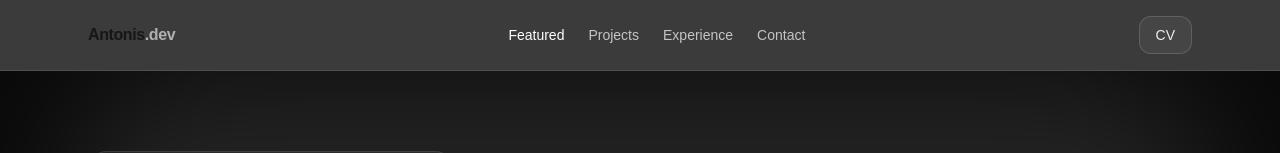
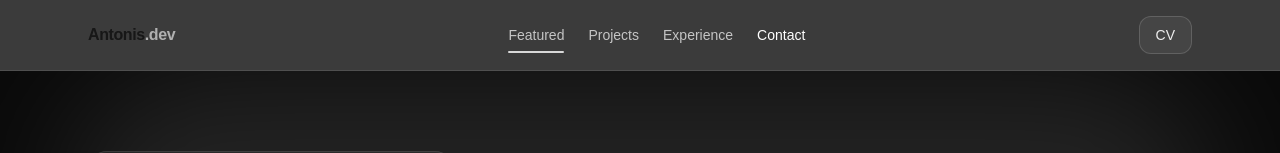
Before and after one commit to RoussosAdo/antonis-portfolio, a Next.js app: page / in a window 1280 px wide. Shown: the top 153 px of the page. Built offline with nearby package versions, Linux system fonts and the light colour scheme.

Commit message:
Navbar Updates

```diff
--- a/components/Navbar.tsx
+++ b/components/Navbar.tsx
@@ -2,54 +2,181 @@
 
 import Link from "next/link";
 import { usePathname } from "next/navigation";
-import { useState } from "react";
+import { useEffect, useLayoutEffect, useMemo, useRef, useState } from "react";
 import useActiveSection from "@/components/useActiveSection";
+
+type Key = "featured" | "projects" | "experience" | "contact";
 
 export default function Navbar() {
   const pathname = usePathname();
   const [open, setOpen] = useState(false);
 
-  // active section μόνο στην Home
-  const activeSection = useActiveSection(["projects", "experience", "contact"]);
   const onHome = pathname === "/";
+  const activeSection = useActiveSection(["projects", "experience", "contact"], 140);
 
-  const isActive = (id: "projects" | "experience" | "contact") =>
-    onHome && activeSection === id;
+  // Hash για instant active όταν πατάς anchor
+  const [hash, setHash] = useState<string>("");
+
+  useEffect(() => {
+    const sync = () => setHash(window.location.hash || "");
+    sync();
+    window.addEventListener("hashchange", sync);
+    return () => window.removeEventListener("hashchange", sync);
+  }, []);
+
+  const activeKey: Key = useMemo(() => {
+    if (pathname === "/projects") return "projects";
+
+    if (onHome) {
+      // 1) hash priority (instant)
+      if (hash === "#contact") return "contact";
+      if (hash === "#experience") return "experience";
+      if (hash === "#projects") return "featured";
+
+      // 2) scrollspy
+      if (activeSection === "contact") return "contact";
+      if (activeSection === "experience") return "experience";
+      return "featured";
+    }
+
+    return "featured";
+  }, [pathname, onHome, hash, activeSection]);
 
   const linkClass = (active: boolean) =>
     `transition ${active ? "text-white" : "text-white/70 hover:text-white"}`;
+
+  // ----- Underline (dynamic, centered) -----
+  const navRef = useRef<HTMLDivElement | null>(null);
+  const linkRefs = useRef<Record<Key, HTMLAnchorElement | null>>({
+    featured: null,
+    projects: null,
+    experience: null,
+    contact: null,
+  });
+
+  const [underline, setUnderline] = useState<{ left: number; width: number; opacity: number }>({
+    left: 0,
+    width: 0,
+    opacity: 0,
+  });
+
+  const updateUnderline = () => {
+    const container = navRef.current;
+    const el = linkRefs.current[activeKey];
+
+    if (!container || !el) {
+      setUnderline((u) => ({ ...u, opacity: 0 }));
+      return;
+    }
+
+    const cRect = container.getBoundingClientRect();
+    const r = el.getBoundingClientRect();
+
+    // Centered underline: use a bit smaller than text width (looks premium)
+    const targetWidth = Math.max(18, Math.round(r.width));
+    const centerX = r.left - cRect.left + r.width / 2;
+    const left = Math.round(centerX - targetWidth / 2);
+
+    setUnderline({ left, width: targetWidth, opacity: 1 });
+  };
+
+  // useLayoutEffect για να μετράει σωστά πριν το paint
+  useLayoutEffect(() => {
+    updateUnderline();
+    // eslint-disable-next-line react-hooks/exhaustive-deps
+  }, [activeKey]);
+
+  useEffect(() => {
+    const onResize = () => updateUnderline();
+    window.addEventListener("resize", onResize);
+
+    // Fonts μπορεί να φορτώνουν μετά → ξαναμέτρα
+    const t = window.setTimeout(() => updateUnderline(), 50);
+
+    return () => {
+      window.removeEventListener("resize", onResize);
+      window.clearTimeout(t);
+    };
+    // eslint-disable-next-line react-hooks/exhaustive-deps
+  }, []);
+
+  // Click helpers
+  const goHash = (h: "#projects" | "#experience" | "#contact") => {
+    setHash(h);
+    setOpen(false);
+  };
 
   return (
     <header className="sticky top-0 z-50 border-b border-white/10 bg-neutral-950/80 backdrop-blur">
       <nav className="mx-auto flex max-w-6xl items-center justify-between px-6 py-4">
         {/* LOGO */}
-        <Link href="/" className="font-semibold tracking-tight">
+        <Link
+          href="/"
+          className="font-semibold tracking-tight"
+          onClick={() => setOpen(false)}
+        >
           Antonis<span className="text-white/60">.dev</span>
         </Link>
 
         {/* DESKTOP NAV */}
-        <div className="hidden items-center gap-6 text-sm sm:flex">
-          {/* Anchor links = <a> */}
-          <Link href="/#projects" className={linkClass(isActive("projects"))}>
+        <div ref={navRef} className="relative hidden items-center gap-6 text-sm sm:flex">
+          <span
+            className="pointer-events-none absolute -bottom-2 h-0.5 rounded-full bg-white/80 transition-all duration-300"
+            style={{
+              left: underline.left,
+              width: underline.width,
+              opacity: underline.opacity,
+            }}
+          />
+
+          <Link
+            href="/#projects"
+            ref={(el) => {
+              linkRefs.current.featured = el;
+            }}
+            onClick={() => goHash("#projects")}
+            className={linkClass(activeKey === "featured")}
+          >
             Featured
           </Link>
 
-          {/* Page route = <Link> */}
-          <Link href="/projects" className={linkClass(pathname === "/projects")}>
+          <Link
+            href="/projects"
+            ref={(el) => {
+              linkRefs.current.projects = el;
+            }}
+            onClick={() => setOpen(false)}
+            className={linkClass(activeKey === "projects")}
+          >
             Projects
           </Link>
 
-          <Link href="/#experience" className={linkClass(isActive("experience"))}>
+          <Link
+            href="/#experience"
+            ref={(el) => {
+              linkRefs.current.experience = el;
+            }}
+            onClick={() => goHash("#experience")}
+            className={linkClass(activeKey === "experience")}
+          >
             Experience
           </Link>
 
-          <Link href="/#contact" className={linkClass(isActive("contact"))}>
+          <Link
+            href="/#contact"
+            ref={(el) => {
+              linkRefs.current.contact = el;
+            }}
+            onClick={() => goHash("#contact")}
+            className={linkClass(activeKey === "contact")}
+          >
             Contact
           </Link>
         </div>
 
         {/* RIGHT ACTIONS */}
         <div className="flex items-center gap-3">
+          {/* PDF: external/static asset OK with <a> */}
           <a
             href="/CV-Roussos-Antonios.pdf"
             target="_blank"
@@ -59,7 +186,6 @@ export default function Navbar() {
             CV
           </a>
 
-          {/* MOBILE MENU BUTTON */}
           <button
             onClick={() => setOpen((v) => !v)}
             className="rounded-lg border border-white/15 bg-white/5 p-2 text-white sm:hidden"
@@ -76,8 +202,8 @@ export default function Navbar() {
           <div className="flex flex-col gap-4 px-6 py-6 text-sm">
             <Link
               href="/#projects"
-              onClick={() => setOpen(false)}
-              className={linkClass(isActive("projects"))}
+              onClick={() => goHash("#projects")}
+              className={linkClass(activeKey === "featured")}
             >
               Featured
             </Link>
@@ -85,23 +211,23 @@ export default function Navbar() {
             <Link
               href="/projects"
               onClick={() => setOpen(false)}
-              className={linkClass(pathname === "/projects")}
+              className={linkClass(activeKey === "projects")}
             >
               Projects
             </Link>
 
             <Link
               href="/#experience"
-              onClick={() => setOpen(false)}
-              className={linkClass(isActive("experience"))}
+              onClick={() => goHash("#experience")}
+              className={linkClass(activeKey === "experience")}
             >
               Experience
             </Link>
 
             <Link
               href="/#contact"
-              onClick={() => setOpen(false)}
-              className={linkClass(isActive("contact"))}
+              onClick={() => goHash("#contact")}
+              className={linkClass(activeKey === "contact")}
             >
               Contact
             </Link>
--- /dev/null
+++ b/components/ScrollTopOnLoad.tsx
@@ -0,0 +1,20 @@
+"use client";
+
+import { useEffect } from "react";
+import { usePathname } from "next/navigation";
+
+export default function ScrollTopOnLoad() {
+  const pathname = usePathname();
+
+  useEffect(() => {
+    // Σε route change (πχ /projects -> /) κάνε reset.
+    // Αν υπάρχει hash, άστο να γίνει scroll από το browser/anchor.
+    if (typeof window === "undefined") return;
+
+    if (!window.location.hash) {
+      window.scrollTo({ top: 0, left: 0, behavior: "auto" });
+    }
+  }, [pathname]);
+
+  return null;
+}
--- a/components/useActiveSection.ts
+++ b/components/useActiveSection.ts
@@ -2,31 +2,33 @@
 
 import { useEffect, useState } from "react";
 
-export default function useActiveSection(sectionIds: string[]) {
-  const [active, setActive] = useState<string>("");
+export default function useActiveSection(sectionIds: string[], offsetPx = 120) {
+  const [active, setActive] = useState<string>(sectionIds[0] ?? "");
 
   useEffect(() => {
-    const elements = sectionIds
-      .map((id) => document.getElementById(id))
-      .filter(Boolean) as HTMLElement[];
+    const onScroll = () => {
+      const y = window.scrollY + offsetPx;
 
-    if (!elements.length) return;
+      let current = sectionIds[0] ?? "";
+      for (const id of sectionIds) {
+        const el = document.getElementById(id);
+        if (!el) continue;
 
-    const obs = new IntersectionObserver(
-      (entries) => {
-        // πάρε αυτό με το μεγαλύτερο intersection ratio
-        const visible = entries
-          .filter((e) => e.isIntersecting)
-          .sort((a, b) => (b.intersectionRatio ?? 0) - (a.intersectionRatio ?? 0))[0];
+        if (el.offsetTop <= y) current = id;
+      }
 
-        if (visible?.target?.id) setActive(visible.target.id);
-      },
-      { root: null, threshold: [0.2, 0.35, 0.5] }
-    );
+      setActive(current);
+    };
 
-    elements.forEach((el) => obs.observe(el));
-    return () => obs.disconnect();
-  }, [sectionIds]);
+    onScroll();
+    window.addEventListener("scroll", onScroll, { passive: true });
+    window.addEventListener("resize", onScroll);
+
+    return () => {
+      window.removeEventListener("scroll", onScroll);
+      window.removeEventListener("resize", onScroll);
+    };
+  }, [sectionIds, offsetPx]);
 
   return active;
 }
```
Also changed, not shown: app/page.tsx (+26 -13 lines).
